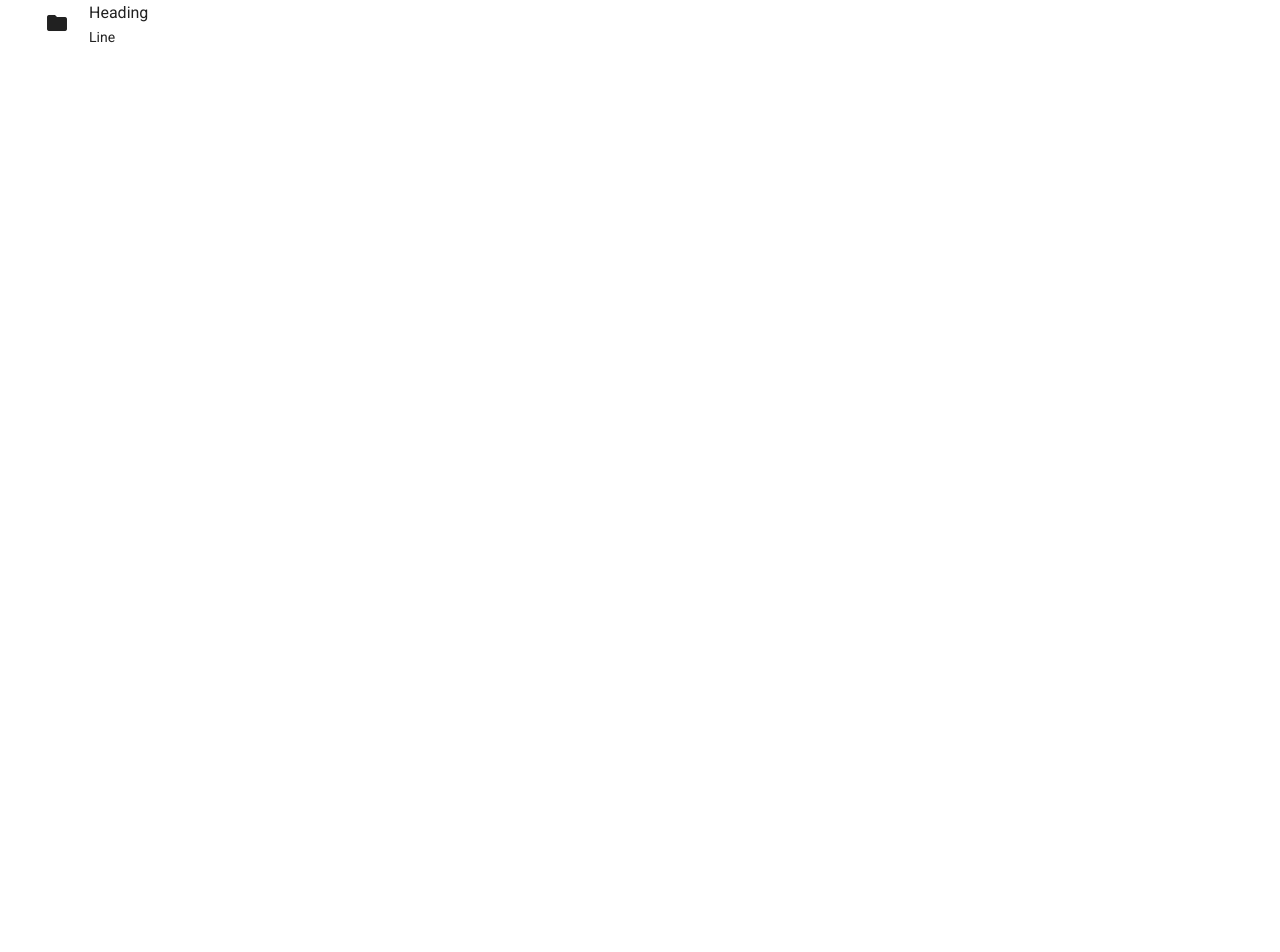
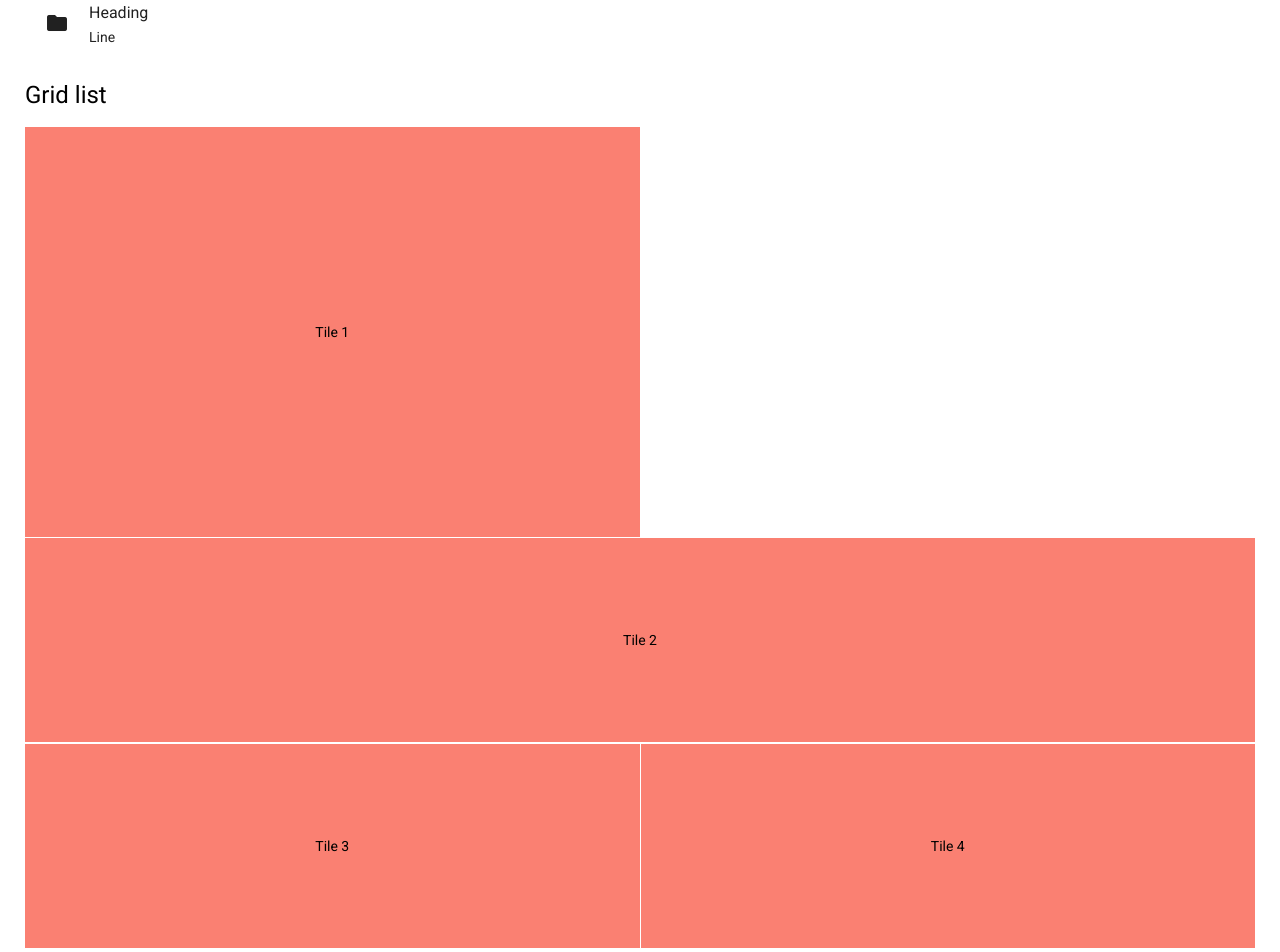
Before and after one commit to fragianci/ng-material-exe, an Angular app: page / in a window 1280 px wide. Shown: the part 2020-2972 px from the top of the page. Before the commit the page ends 2104 px from the top, so only its background shows below. Built offline with nearby package versions, Linux system fonts and the light colour scheme.

Commit message:
Grid list

```diff
--- a/src/app/app.component.html
+++ b/src/app/app.component.html
@@ -209,7 +209,15 @@
             <p matLine>Line</p>
         </mat-list-item>
     </mat-list>
+    <br>
 
+    <h1>Grid list</h1>
+    <mat-grid-list cols="2" rowHeight="3:1">
+        <mat-grid-tile rowspan="2">Tile 1</mat-grid-tile>
+        <mat-grid-tile colspan="2">Tile 2</mat-grid-tile>
+        <mat-grid-tile>Tile 3</mat-grid-tile>
+        <mat-grid-tile>Tile 4</mat-grid-tile>
+    </mat-grid-list>
 
 
 
--- a/src/app/app.component.scss
+++ b/src/app/app.component.scss
@@ -9,3 +9,7 @@
 .buttonMenu{
     margin-bottom: 10rem;
 }
+
+mat-grid-tile{
+    background-color: salmon;
+}
```
Also changed, not shown: src/app/material/material.module.ts (+3 -5 lines).
